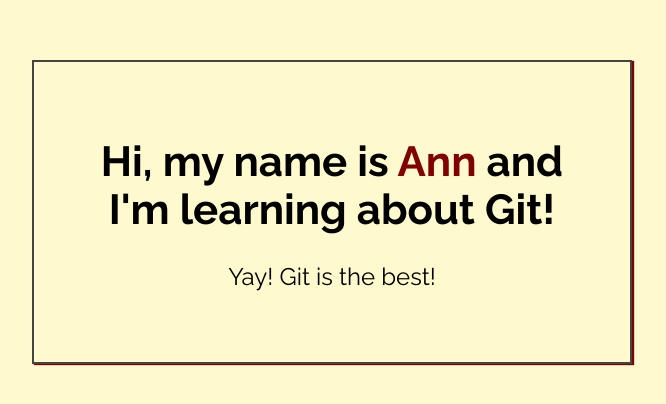
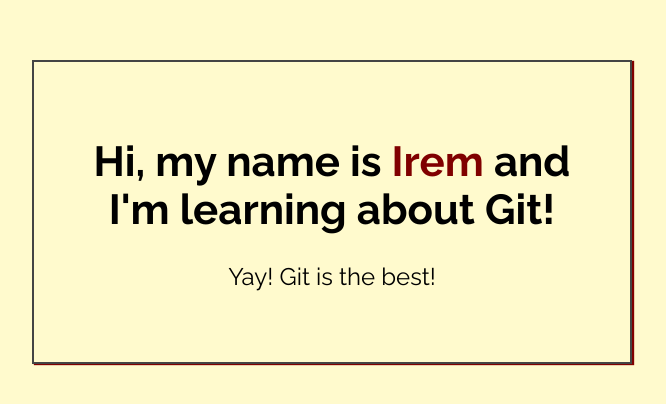
Before and after one commit to iremkenar/my-first-repo, a plain HTML site: page index.html in a window 1280 px wide. Shown: the part 188-592 px from the top of the page, without its empty margins (308-974 px from the left). Drawn offline with Linux system fonts and the light colour scheme.

Commit message:
Added name to index.html

```diff
--- a/index.html
+++ b/index.html
@@ -14,7 +14,7 @@
 <body>
 
     <div class="greeting">
-        <h1>Hi, my name is <span class="highlight">Ann</span> and I'm learning about Git! </h1>
+        <h1>Hi, my name is <span class="highlight">Irem</span> and I'm learning about Git! </h1>
 
         <p>Yay! Git is the best!</p>
     </div>
```
